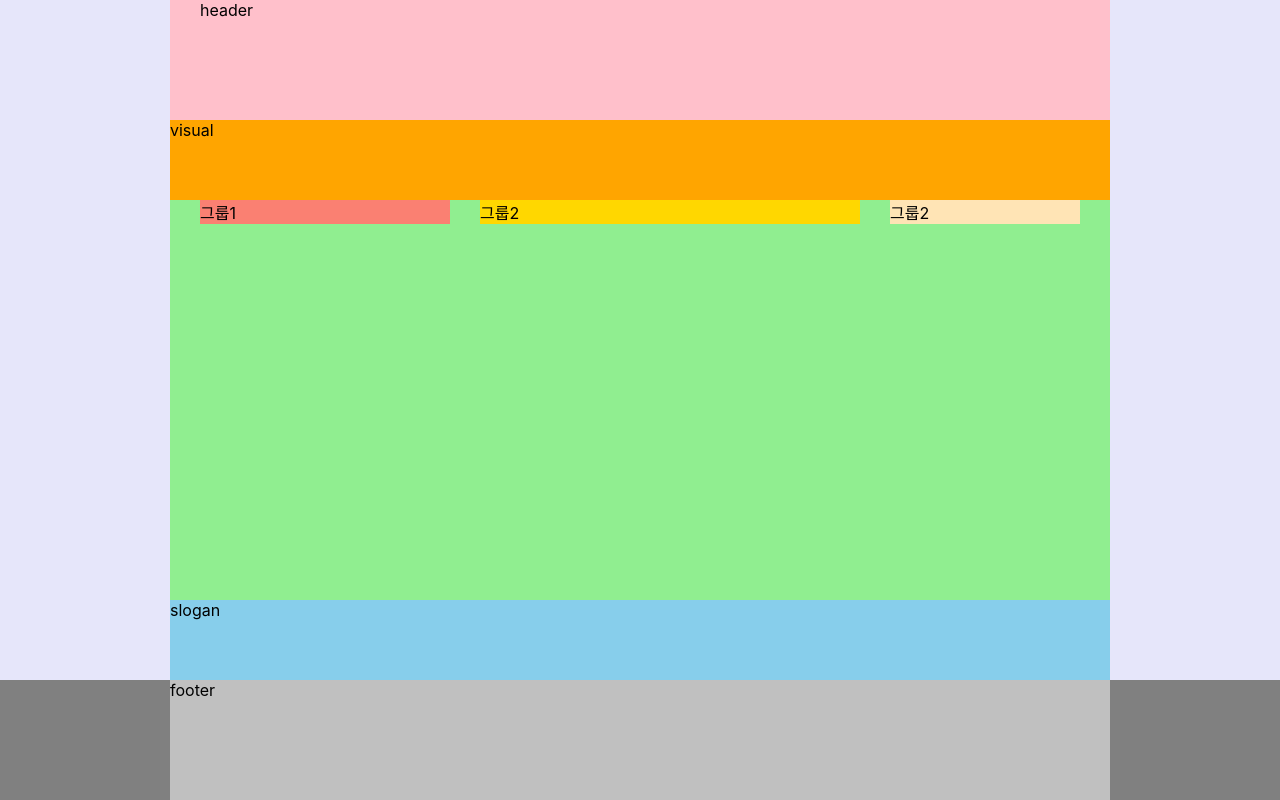
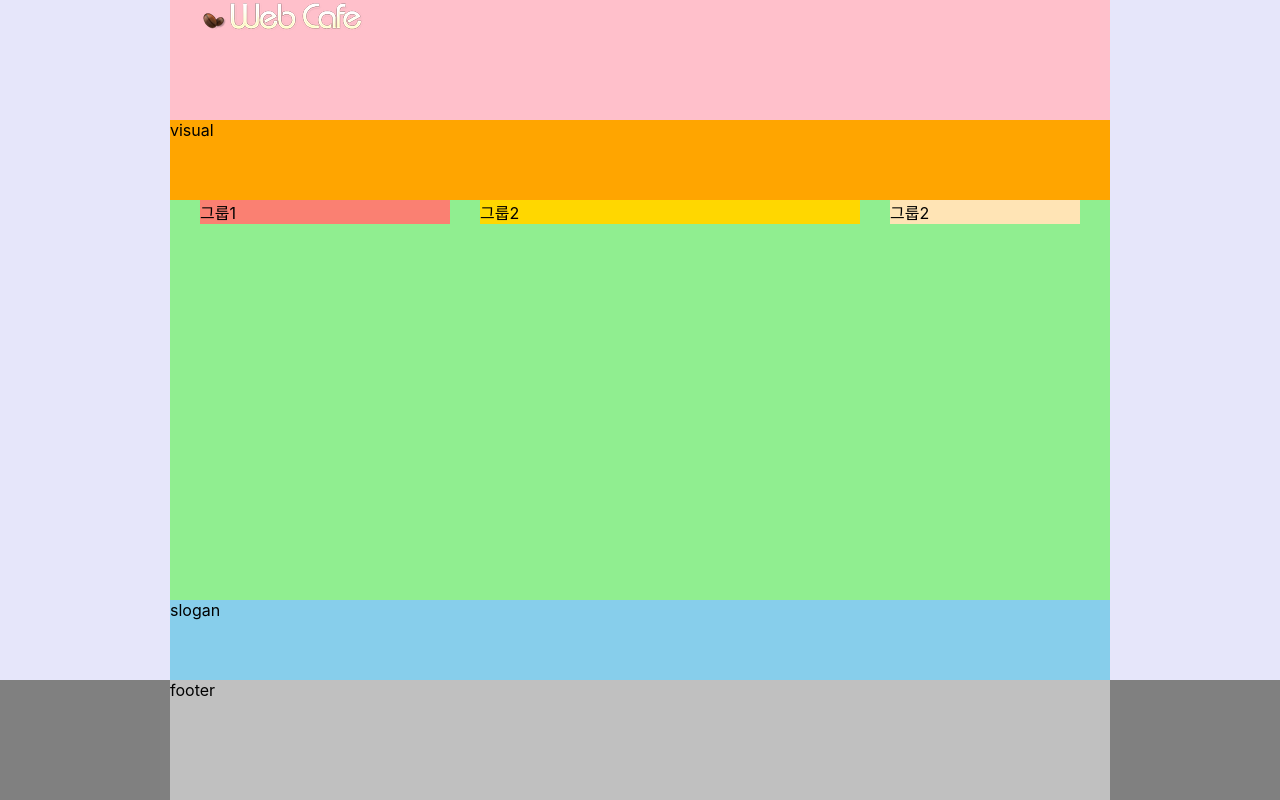
Before and after one commit to Simyumi/HTML5, a website: page index.html in a window 1280 px wide. Drawn offline with Linux system fonts and the light colour scheme; a web font is replaced by a local one.

Commit message:
logo 마크업

```diff
--- a/index.html
+++ b/index.html
@@ -9,7 +9,9 @@
   <link rel="stylesheet" href="./styles/style.css" />
 </head>
 <body>
-  <header class="header">header</header>
+  <header class="header">
+    <h1 class="logo"><a href="./index-complete.html"><img src="./assets/logo.png" alt=""></a></h1>
+  </header>
   <div class="visual">visual</div>
   <main class="main">
     <div class="group group1">그룹1</div>
```
